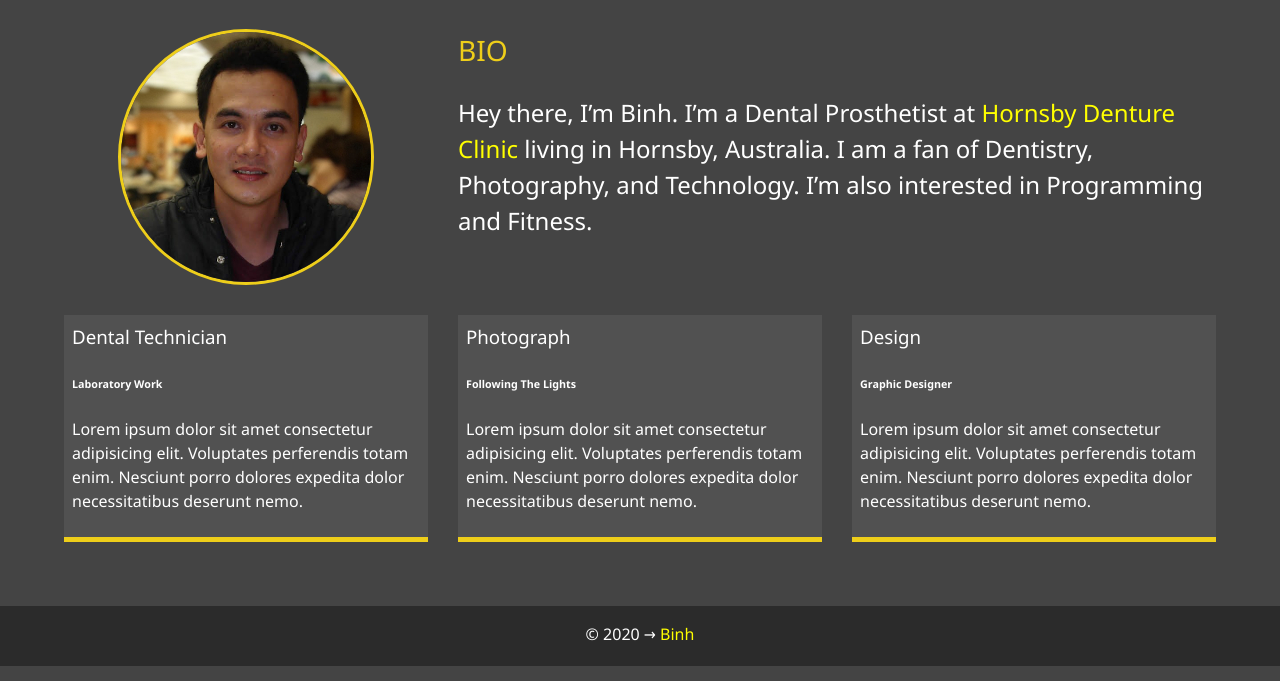
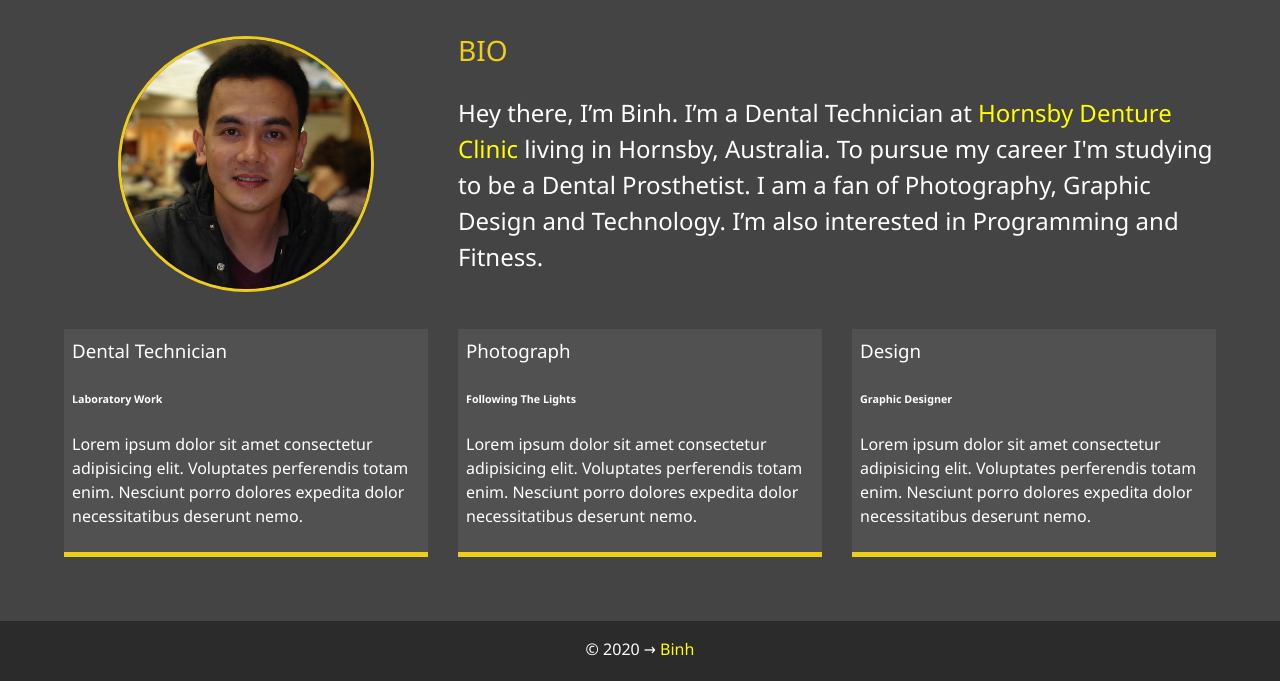
Before and after one commit to binhsydney/portfolio, a plain HTML site: page about.html in a window 1280 px wide. Shown: the part 253-934 px from the top of the page. Drawn offline with Linux system fonts and the light colour scheme.

Commit message:
some changes

```diff
--- a/about.html
+++ b/about.html
@@ -62,8 +62,8 @@
 
       <div class="bio">
         <h3 class="text-secondary">BIO</h3>
-        <p>Hey there, I’m Binh. I’m a Dental Prosthetist at <a href="https://www.hornsbydentureclinic.com.au" style="color: yellow;">Hornsby Denture Clinic </a> living in Hornsby, Australia.
-          I am a fan of Dentistry, Photography, and Technology. I’m also interested in Programming and Fitness.</p>
+        <p>Hey there, I’m Binh. I’m a Dental Technician at <a href="https://www.hornsbydentureclinic.com.au" style="color: yellow;">Hornsby Denture Clinic </a> living in Hornsby, Australia.
+          To pursue my career I'm studying to be a Dental Prosthetist. I am a fan of Photography, Graphic Design and Technology. I’m also interested in Programming and Fitness.</p>
       </div>
       <div class="job job-1">
         <h3>Dental Technician</h3>
```
Also changed, not shown: index.html (+1 -1 lines).
